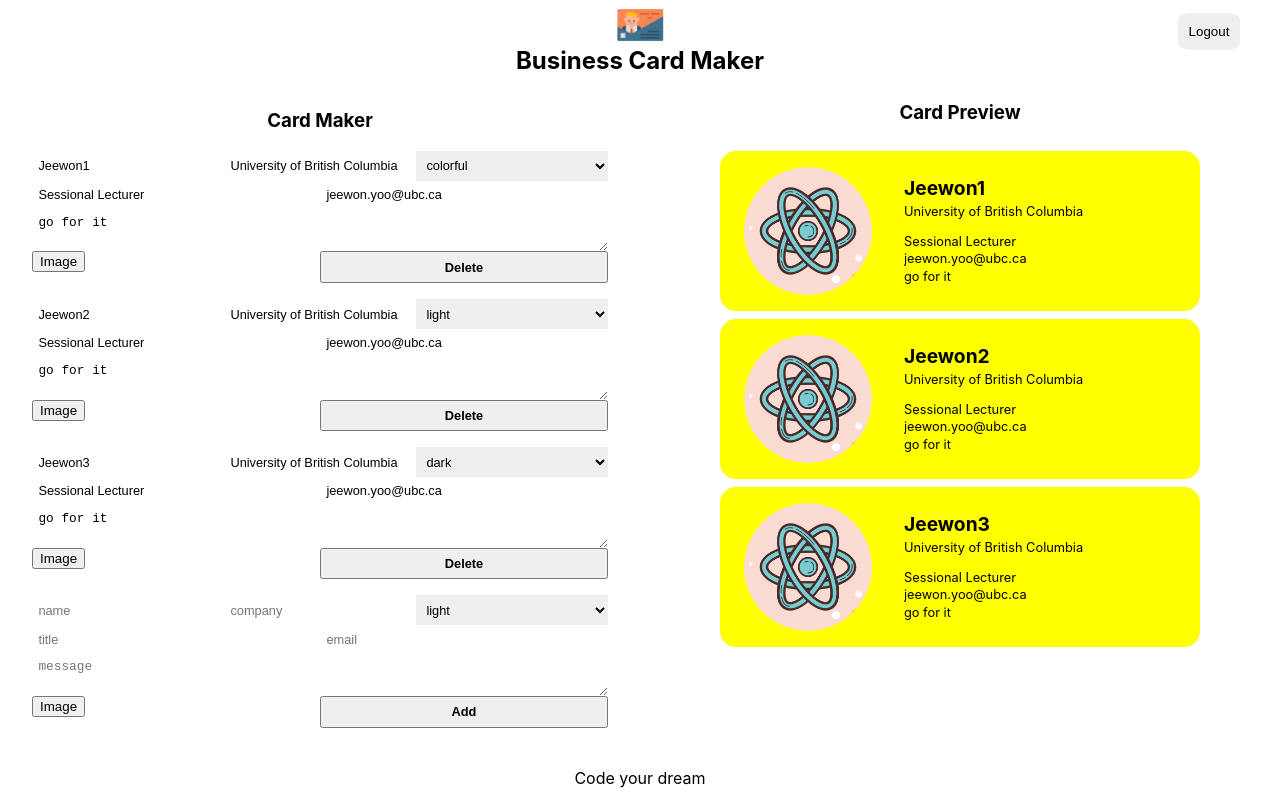
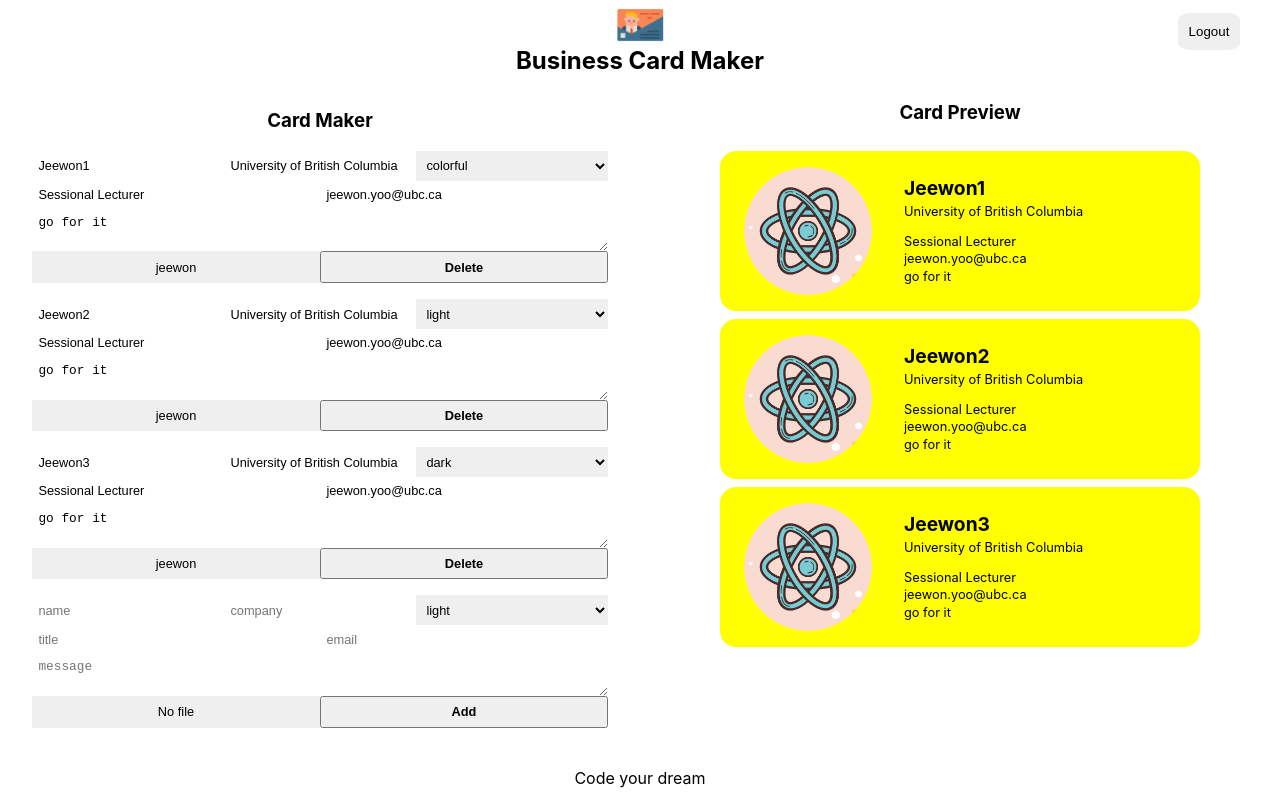
Before and after one commit to Jeewon-Y/card-maker, a React (Create React App) app: page /maker in a window 1280 px wide. Built offline with nearby package versions, Linux system fonts and the light colour scheme; no server answers; sample sign-in values are in the browser's storage.

Commit message:
handle image uploading

```diff
--- a/src/app.jsx
+++ b/src/app.jsx
@@ -4,7 +4,7 @@
 import { BrowserRouter, Route, Switch } from 'react-router-dom';
 import Maker from './components/maker/maker';
 
-function App({ authService }) {
+function App({ FileInput, authService }) {
   return (
     <>
       <div className={styles.app}>
@@ -14,7 +14,7 @@
               <Login authService={authService} />
             </Route>
             <Route path="/maker">
-              <Maker authService={authService} />
+              <Maker FileInput={FileInput} authService={authService} />
             </Route>
           </Switch>
         </BrowserRouter>
--- a/src/components/card_add_form/card_add_form.jsx
+++ b/src/components/card_add_form/card_add_form.jsx
@@ -1,10 +1,9 @@
-import React, { useRef } from 'react';
+import React, { useRef, useState } from 'react';
 import Button from '../button/button';
 import Card from '../card/card';
-import ImageFileInput from '../image_file_input/image_file_input';
 import styles from './card_add_form.module.css';
 
-const CardAddForm = ( {onAdd} ) => {
+const CardAddForm = ( { FileInput, onAdd } ) => {
     const formRef = useRef();
     const nameRef = useRef();
     const companyRef = useRef();
@@ -12,6 +11,17 @@
     const titleRef = useRef();
     const emailRef = useRef();
     const messageRef = useRef();
+
+    // Creating State for Files === //
+    const [file, setFile] = useState({fileName: null, fileURL: null});
+
+    const onFileChange = file => {
+        console.log(file);
+        setFile({
+            fileName: file.name,
+            fileURL: file.url,
+        });
+    }
 
     const onSubmit = (event) => {
         event.preventDefault();
@@ -23,10 +33,11 @@
             title: titleRef.current.value || '',
             email: emailRef.current.value || '',
             message: messageRef.current.value || '',
-            fileName: '',
-            fileURL: '',
+            fileName: file.fileName || '',
+            fileURL: file.fileURL || '',
         };
         formRef.current.reset();
+        setFile({fileName: null, fileURL: null});
         onAdd(card);
     };
 
@@ -50,7 +61,7 @@
             ref={messageRef} className={styles.textarea} name="message" placeholder="message"></textarea>
 
             <div className={styles.fileInput}>
-                <ImageFileInput />
+                <FileInput name={file.fileName} onFileChange={onFileChange} />
             </div>
 
             <Button name={'Add'} onClick={onSubmit} />
--- a/src/components/card_edit_form/card_edit_form.jsx
+++ b/src/components/card_edit_form/card_edit_form.jsx
@@ -2,10 +2,9 @@
 import { useRef } from 'react/cjs/react.development';
 import Button from '../button/button';
 import Card from '../card/card';
-import ImageFileInput from '../image_file_input/image_file_input';
 import styles from './card_edit_form.module.css';
 
-const CardEditForm = ({ card, updateCard, deleteCard }) => {
+const CardEditForm = ({ FileInput, card, updateCard, deleteCard }) => {
     const formRef = useRef();
     const nameRef = useRef();
     const companyRef = useRef();
@@ -24,6 +23,14 @@
         fileName,
         fileURL,
     } = card;
+
+    const onFileChange = file => {
+        updateCard({
+            ...card,
+            fileName: file.name,
+            fileURL: file.url,
+        })
+    }
 
     const onChange = (event) => {
         if(event.currentTarget == null){
@@ -98,7 +105,7 @@
             </textarea>
 
             <div className={styles.fileInput}>
-                <ImageFileInput />
+                <FileInput name={fileName} onFileChange={onFileChange} />
             </div>
 
             <Button name={'Delete'} onClick={onSubmit} />
--- a/src/components/editor/editor.jsx
+++ b/src/components/editor/editor.jsx
@@ -3,7 +3,7 @@
 import CardEditForm from '../card_edit_form/card_edit_form';
 import styles from './editor.module.css';
 
-const Editor = ({cards, addCard, updateCard, deleteCard}) => (
+const Editor = ({FileInput, cards, addCard, updateCard, deleteCard}) => (
     <section className={styles.editor}>
         <h1 className={styles.title}>Card Maker</h1>
 
@@ -11,13 +11,14 @@
             Object.keys(cards).map(key => (
                 <CardEditForm
                     key={key.id}
+                    FileInput={FileInput}
                     card={cards[key]}
                     updateCard={updateCard} deleteCard={deleteCard}
                 />
             ))
         }
 
-        <CardAddForm onAdd={addCard}/>
+        <CardAddForm FileInput={FileInput} onAdd={addCard}/>
     </section>
     );
 
--- a/src/components/image_file_input/image_file_input.jsx
+++ b/src/components/image_file_input/image_file_input.jsx
@@ -1,6 +1,41 @@
 import React from 'react';
+import { useRef } from 'react/cjs/react.development';
 import styles from './image_file_input.module.css';
 
-const ImageFileInput = props => <button>Image</button>;
+const ImageFileInput = ({ imageUploader, name, onFileChange }) => {
+
+    const inputRef = useRef();
+    const onButtonClick = (e) => {
+        e.preventDefault();
+        inputRef.current.click();
+    };
+
+    const onChange = async event => {
+        console.log(event.target.files[0]);
+
+        const uploaded = await imageUploader
+        .upload(event.target.files[0]);
+        console.log(uploaded);
+
+        onFileChange({
+            name: uploaded.original_filename,
+            url: uploaded.url,
+        });
+    };
+
+    return <div className={styles.container}>
+        <input
+            ref={inputRef}
+            className={styles.input}
+            type="file"
+            accept="image/*"
+            name="file"
+            onChange={onChange}
+        />
+        <button className={styles.button} onClick={onButtonClick}>
+            {name || 'No file'}
+        </button>
+    </div>
+}
 
 export default ImageFileInput;
--- a/src/components/image_file_input/image_file_input.module.css
+++ b/src/components/image_file_input/image_file_input.module.css
@@ -0,0 +1,23 @@
+@value makerLightGrey from '../../common/colors.css';
+
+.container {
+  width: 100%;
+  height: 100%;
+  display: flex;
+}
+
+.input {
+  display: none;
+}
+
+.button {
+  width: 100%;
+  background-color: makerLightGrey;
+  border: 0;
+  outline: 0;
+  font-size: 0.8rem;
+}
+
+.button:hover {
+  opacity: 0.8;
+}
--- a/src/components/maker/maker.jsx
+++ b/src/components/maker/maker.jsx
@@ -7,7 +7,7 @@
 import Preview from '../preview/preview';
 import styles from './maker.module.css';
 
-const Maker = ({authService}) => {
+const Maker = ({ FileInput, authService }) => {
     const [cards, setCards] = useState({
         '1': {
             id: '1',
@@ -83,6 +83,7 @@
             <Header onLogout={onLogout}/>
             <div className={styles.container}>
                 <Editor
+                    FileInput={FileInput}
                     cards={cards}
                     addCard={createOrUpdateCard}
                     updateCard={createOrUpdateCard} deleteCard={deleteCard}
--- a/src/index.js
+++ b/src/index.js
@@ -3,11 +3,18 @@
 import './index.module.css';
 import App from './app';
 import AuthService from './service/auth_service';
+import ImageUploader from './service/image_uploader';
+import ImageFileInput from './components/image_file_input/image_file_input';
 
 const authService = new AuthService();
+const imageUploader = new ImageUploader();
+const FileInput = props => (
+  <ImageFileInput {...props} imageUploader={imageUploader} />
+);
+
 ReactDOM.render(
   <React.StrictMode>
-    <App authService={authService} />
+    <App authService={authService} FileInput={FileInput} />
   </React.StrictMode>,
   document.getElementById('root')
 );
--- /dev/null
+++ b/src/service/image_uploader.js
@@ -0,0 +1,17 @@
+class ImageUploader {
+    async upload(file) {
+        const data = new FormData();
+        data.append('file', file);
+        data. append('upload_preset', 'kpessu05');
+        const result = await fetch (
+            'https://api.cloudinary.com/v1_1/g1academy/upload',
+            {
+                method: 'POST',
+                body: data,
+            }
+        );
+        return await result.json();
+    }
+}
+
+export default ImageUploader
```
